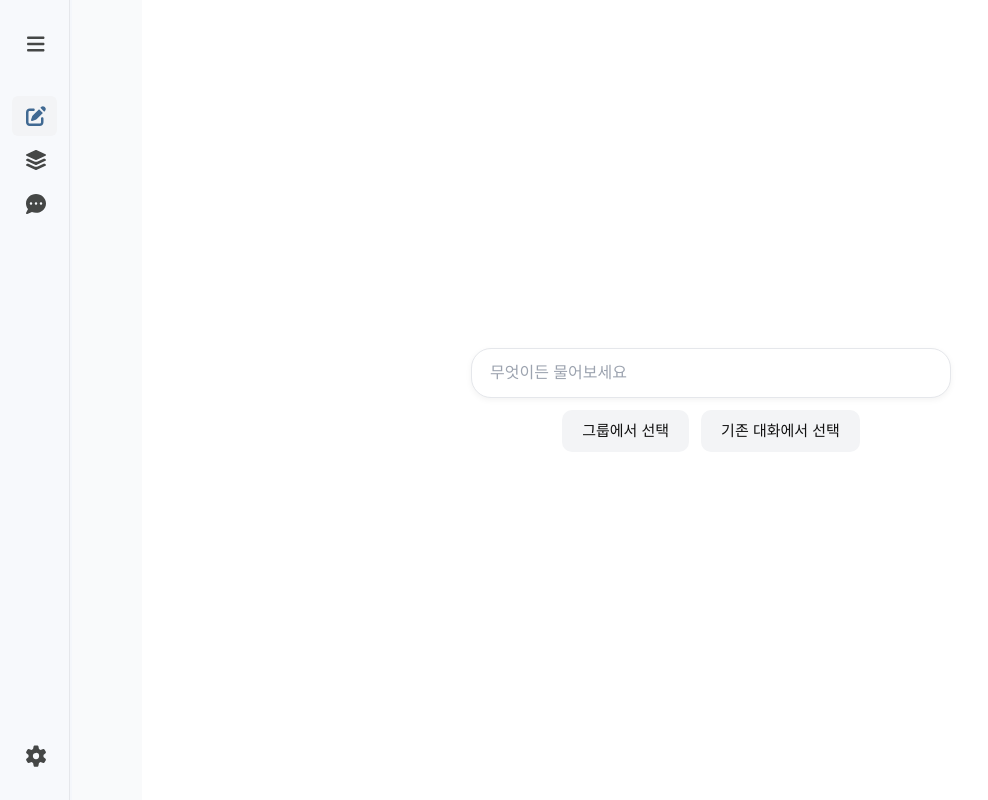
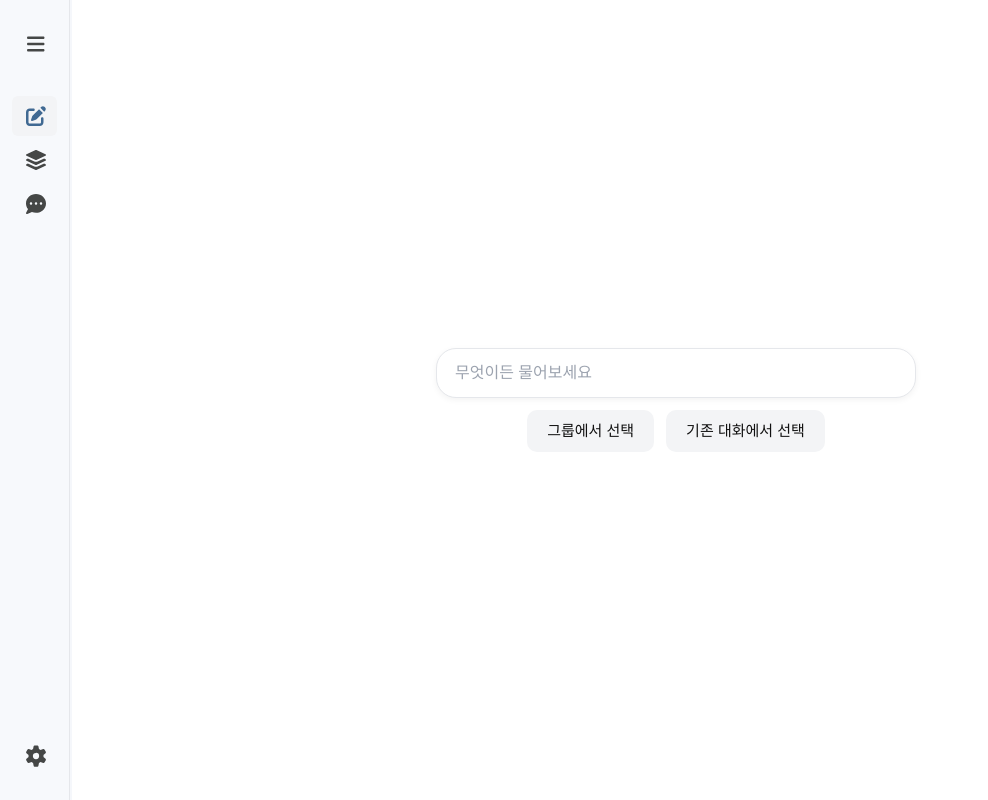
Before and after one commit to TTIBU-TTIBU-CHAT/TTIBU-TTIBU-CHAT, a React (Vite) app in the folder frontend/: page / in a window 1280 px wide. Shown: the whole page, without its empty margins (0-988 px from the left). Built offline with nearby package versions, Linux system fonts and the light colour scheme.

Commit message:
feat:Sidebar 공백 제거, 채팅리스트와 그룹리스트 컴포넌트 왼쪽 패딩 제거

```diff
--- a/frontend/src/routes/__root.jsx
+++ b/frontend/src/routes/__root.jsx
@@ -13,7 +13,7 @@ export const Route = createRootRoute({
 
 function RootLayout() {
   const { isCollapsed } = useSidebarStore()
-  const sidebarW = useMemo(() => (isCollapsed ? 72 : 260), [isCollapsed])
+  const sidebarW = useMemo(() => (isCollapsed ? 72 : 240), [isCollapsed])
 
   const mainRef = useRef(null)
 
--- a/frontend/src/routes/chatRooms/index.jsx
+++ b/frontend/src/routes/chatRooms/index.jsx
@@ -30,7 +30,7 @@ const S = {
   `,
   Main: styled.main`
     flex: 1;
-    padding-left: ${({ $collapsed }) => ($collapsed ? '70px' : '240px')};
+    // padding-left: ${({ $collapsed }) => ($collapsed ? '70px' : '240px')};
     transition: padding-left 0.35s cubic-bezier(0.4, 0, 0.2, 1);
     overflow-y: auto;
     background: #fff;
--- a/frontend/src/routes/groups/index.jsx
+++ b/frontend/src/routes/groups/index.jsx
@@ -30,7 +30,7 @@ const S = {
   `,
   Main: styled.main`
     flex: 1;
-    padding-left: ${({ $collapsed }) => ($collapsed ? '70px' : '240px')};
+    // padding-left: ${({ $collapsed }) => ($collapsed ? '70px' : '240px')};
     transition: padding-left 0.35s cubic-bezier(0.4, 0, 0.2, 1);
     overflow-y: auto;
     background: #fff;
--- a/frontend/src/routes/index.jsx
+++ b/frontend/src/routes/index.jsx
@@ -1,36 +1,31 @@
-import { createFileRoute } from '@tanstack/react-router'
-import Sidebar from '@/components/layout/Sidebar'
-import NewChat from '@/components/NewChat'
-import styled from 'styled-components'
-import { useSidebarStore } from '@/store/useSidebarStore'
+import { createFileRoute } from "@tanstack/react-router";
+import NewChat from "@/components/NewChat";
+import styled from "styled-components";
 
-export const Route = createFileRoute('/')({
+export const Route = createFileRoute("/")({
   component: RouteComponent,
-})
+});
 
 function RouteComponent() {
-  const { isCollapsed } = useSidebarStore()
-
   return (
-    <S.Layout>
-      <Sidebar />
-      <S.Main $collapsed={isCollapsed}>
+    <Layout>
+      <Main>
         <NewChat />
-      </S.Main>
-    </S.Layout>
-  )
+      </Main>
+    </Layout>
+  );
 }
 
-const S = {
-  Layout: styled.div`
+/* ===== styled ===== */
+const Layout = styled.div`
   display: flex;
   width: 100%;
   height: 100vh;
   background: #f9fafb;
   overflow: hidden;
-  `,
+`;
 
-  Main: styled.main`
+const Main = styled.main`
   position: relative;
   flex: 1;
   min-width: 0;
@@ -38,9 +33,7 @@ const S = {
   overflow-y: auto;
   background: #fff;
 
-    margin-left: ${({ $collapsed }) => ($collapsed ? "70px" : "240px")};
-
-    transition: margin-left 0.35s cubic-bezier(0.4, 0, 0.2, 1);
+  /* ✅ margin-left 제거 → __root에서 이미 처리됨 */
   box-sizing: border-box;
   z-index: 1;
 
@@ -51,5 +44,4 @@ const S = {
     background: rgba(0, 0, 0, 0.2);
     border-radius: 4px;
   }
-  `,
-}
+`;
```
Lines whose indentation alone changed are shown as unchanged.
